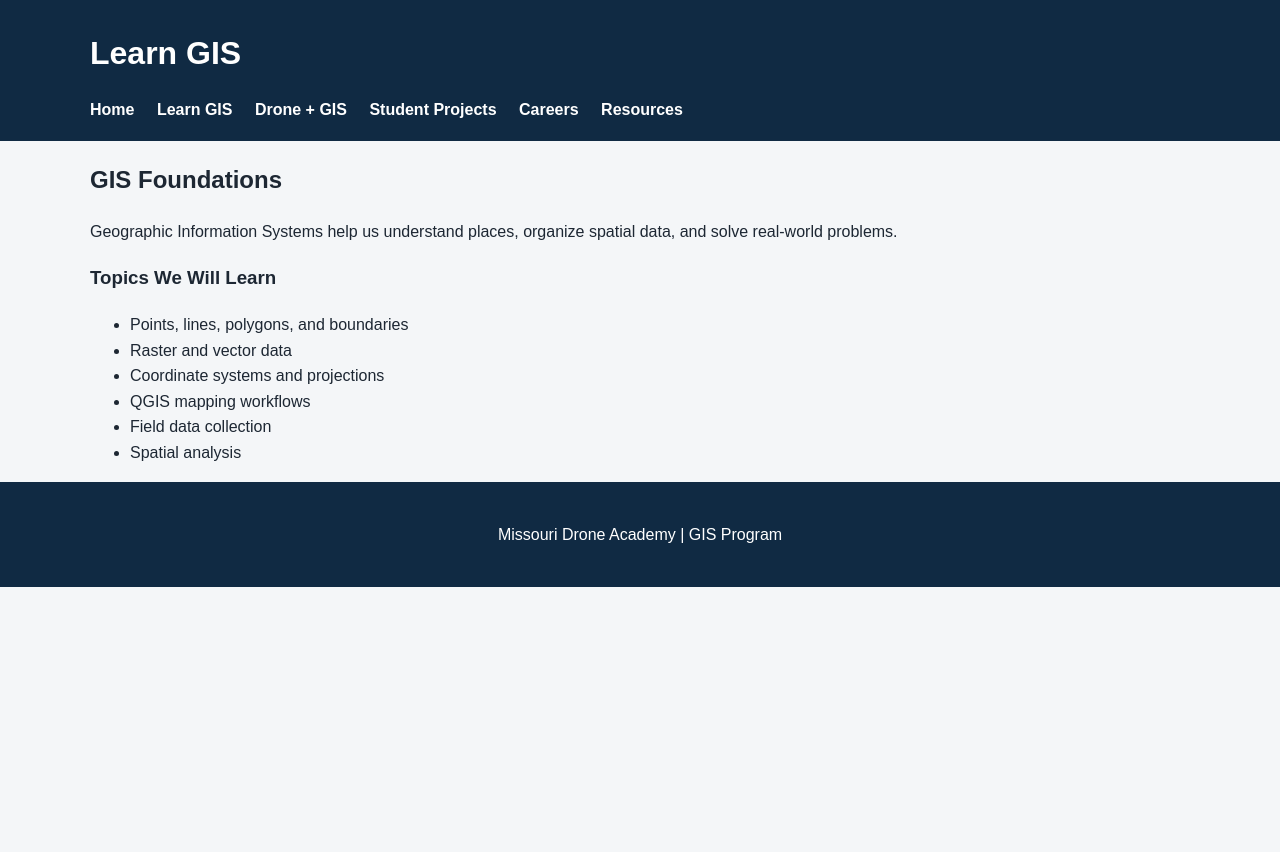
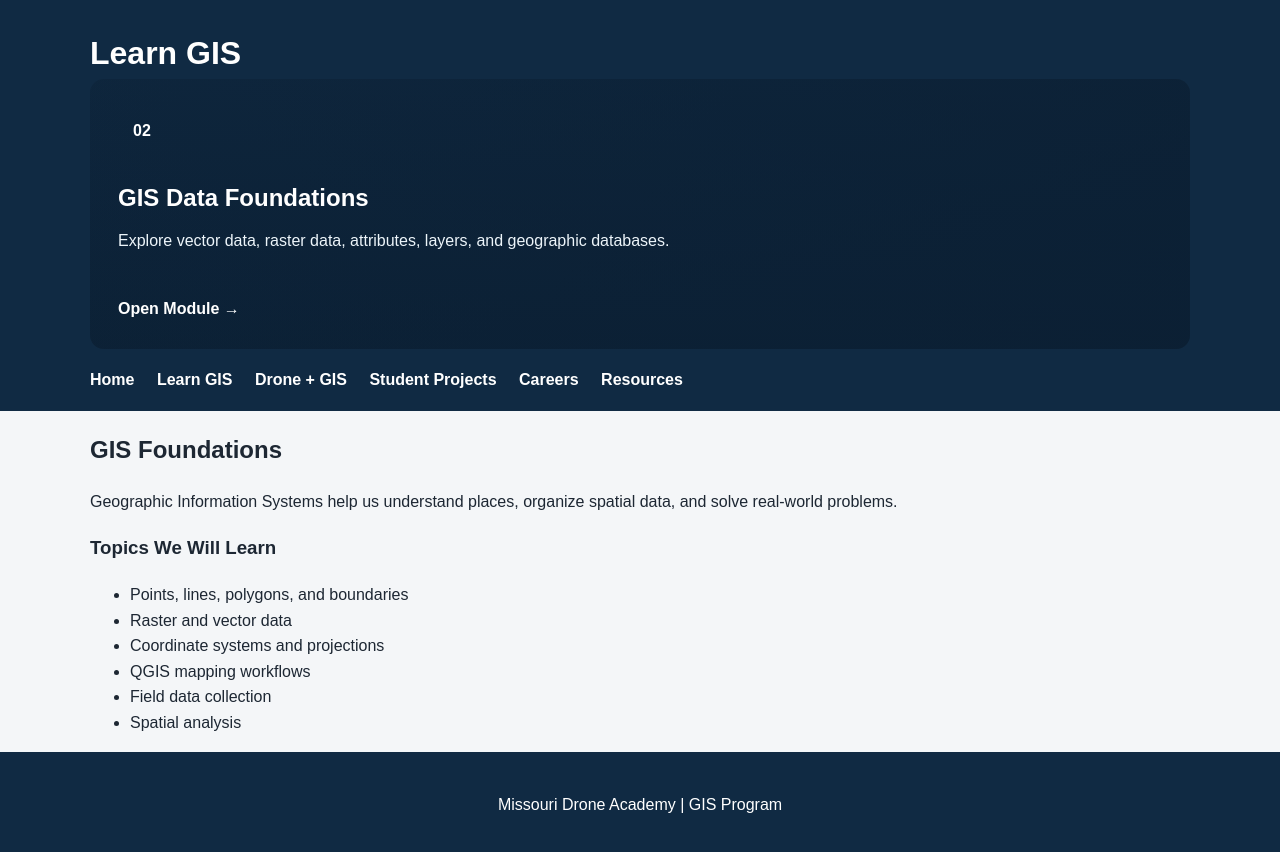
Before and after one commit to jstinsongis-lang/missouri-drone-academy-gis, a plain HTML site: page gis.html in a window 1280 px wide. Before the commit the page ends 800 px from the top, so only its background shows below. Drawn offline with Linux system fonts and the light colour scheme.

Commit message:
Add module card for GIS Data Foundations

```diff
--- a/gis.html
+++ b/gis.html
@@ -11,7 +11,12 @@
   <header>
     <div class="container">
       <h1>Learn GIS</h1>
-
+    <a class="module-card module-2" href="modules/module-2-data.html">
+      <span class="module-number">02</span>
+      <h3>GIS Data Foundations</h3>
+      <p>Explore vector data, raster data, attributes, layers, and geographic databases.</p>
+      <span class="module-link">Open Module →</span>
+    </a>
       <nav>
         <a href="index.html">Home</a>
         <a href="gis.html">Learn GIS</a>
```
